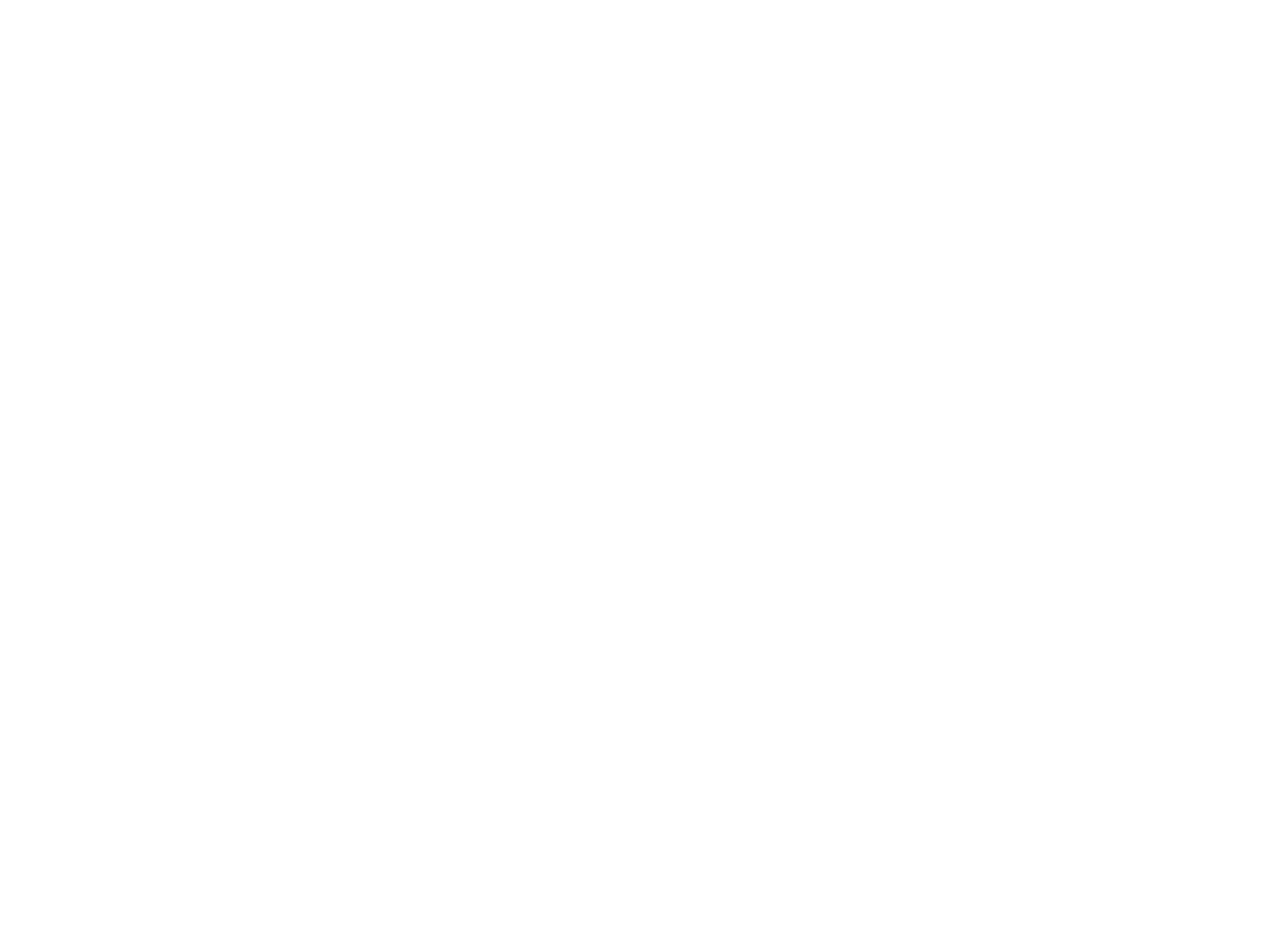
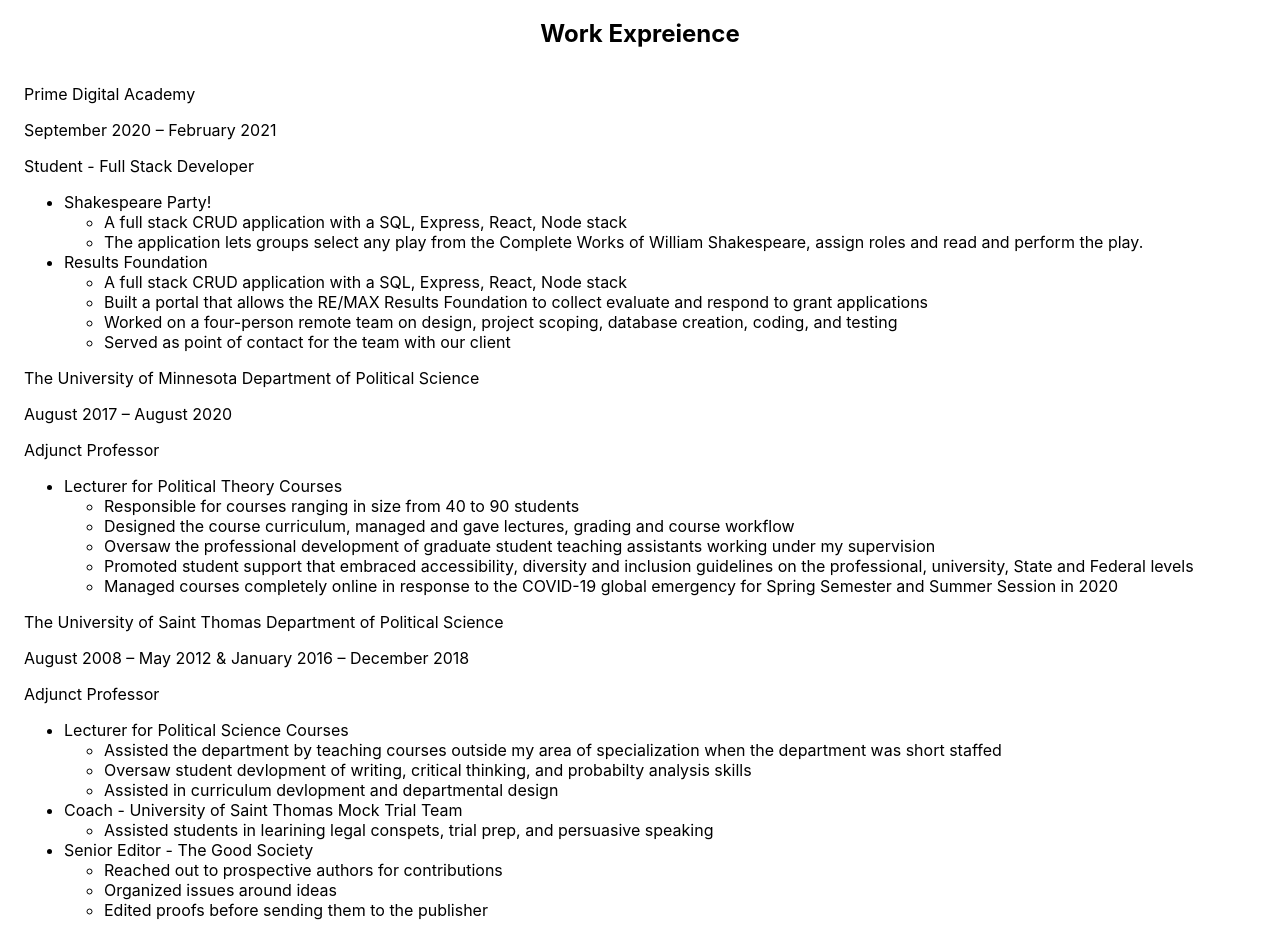
Before and after one commit to sdeda1us/aws-homepage-project, a React (Create React App) app: page /resume in a window 1280 px wide. Shown: the part 600-1536 px from the top of the page. Before the commit the page ends 800 px from the top, so only its background shows below. Built offline with nearby package versions, Linux system fonts and the light colour scheme.

Commit message:
most of resume content is in the app

```diff
--- a/src/Resume/Resume.jsx
+++ b/src/Resume/Resume.jsx
@@ -1,40 +1,87 @@
 import React from 'react';
-import {GridList, GridListTile, Grid, Container} from '@material-ui/core';
+import {Grid, Container} from '@material-ui/core';
+import Title from './Sections/Title.jsx';
+import Skills from './Sections/Skills.jsx';
+import Biography from './Sections/Biography.jsx';
+import Experience from './Sections/Experience.jsx';
 
 export default function Resume() {
-    const skillList = [['HTML', 'CSS', 'Javascript', 'React'], ['Nodejs', 'Express', 'postgreSQL', 'npm'], ['Material-UI', 'Bootstrap', 'Git', 'AWS']];
+    const experiences = [{
+                            place: 'Prime Digital Academy',
+                            dateRange: 'September 2020 – February 2021',
+                            jobTitle: 'Student - Full Stack Developer',
+                            workSpotlight: [
+                                {
+                                    title: 'Shakespeare Party!',
+                                    description: [
+                                        'A full stack CRUD application with a SQL, Express, React, Node stack',
+                                        'The application lets groups select any play from the Complete Works of William Shakespeare, assign roles and read and perform the play.'
+                                    ]
+                                },
+                                {
+                                    title: 'Results Foundation',
+                                    description: [
+                                        'A full stack CRUD application with a SQL, Express, React, Node stack',
+                                        'Built a portal that allows the RE/MAX Results Foundation to collect evaluate and respond to grant applications', 'Worked on a four-person remote team on design, project scoping, database creation, coding, and testing', 'Served as point of contact for the team with our client'
+                                    ]
+                                }
+                            ]
+                        },
+                        {
+                            place: 'The University of Minnesota Department of Political Science',
+                            dateRange: 'August 2017 – August 2020',
+                            jobTitle: 'Adjunct Professor',
+                            workSpotlight: [{
+                                title: 'Lecturer for Political Theory Courses',
+                                description: [
+                                    'Responsible for courses ranging in size from 40 to 90 students',
+                                    'Designed the course curriculum, managed and gave lectures, grading and course workflow',
+                                    'Oversaw the professional development of graduate student teaching assistants working under my supervision',
+                                    'Promoted student support that embraced accessibility, diversity and inclusion guidelines on the professional, university, State and Federal levels',
+                                    'Managed courses completely online in response to the COVID-19 global emergency for Spring Semester and Summer Session in 2020'
+                                ]
+                            }]
+                        },
+                        {
+                            place: 'The University of Saint Thomas Department of Political Science',
+                            dateRange: 'August 2008 – May 2012 & January 2016 – December 2018',
+                            jobTitle: 'Adjunct Professor',
+                            workSpotlight: [
+                                {
+                                    title: 'Lecturer for Political Science Courses',
+                                    description: [
+                                        'Assisted the department by teaching courses outside my area of specialization when the department was short staffed',
+                                        'Oversaw student devlopment of writing, critical thinking, and probabilty analysis skills',
+                                        'Assisted in curriculum devlopment and departmental design'
+                                    ]
+                                },
+                                {
+                                    title: 'Coach - University of Saint Thomas Mock Trial Team',
+                                    description: [
+                                        'Assisted students in learining legal conspets, trial prep, and persuasive speaking',
+                                    ]
+                                },
+                                {
+                                    title: 'Senior Editor - The Good Society',
+                                    description: [
+                                        'Reached out to prospective authors for contributions',
+                                        'Organized issues around ideas',
+                                        'Edited proofs before sending them to the publisher'
+                                    ]
+                                }
+                            ]
+                        }
+                        ]
 
     return (
         <Container>
+            <Title/>
+            <Skills/>
+            <Biography/>
             <Grid container spacing={12} justify="center">
-                <h1>Steven Maloney</h1>
+                <h2>Work Expreience</h2>
             </Grid>
-            <Grid container spacing={12} justify="center">
-                <h2>Relevant Skills</h2>
-            </Grid>
-            <Grid container spacing={12} justify="center">
-            <GridList cols={3}>
-            {skillList.map((skillSet)=>(
-                <GridListTile>
-                    <ul>
-                        {skillSet.map((skill)=>(<li>{skill}</li>))}
-                    </ul>
-                </GridListTile>
-            ))}
-            </GridList>
-            </Grid>
-            <Grid container spacing={12} justify="center">
-                <h2>Biography</h2>
-                <p>When I was a political scientist, I researched
-                    how systems of people learn. So, while it might not seem a normal transition,
-                    I personally see moving into software engineering as a natural move into a different
-                    field in information processing. I have always been interested in how information moves
-                    through systems, and now I want to help build systems instead of just studying them.
-                </p>
-            </Grid>
-
+                {experiences.map((xp)=>(<Experience place = {xp.place} dateRange={xp.dateRange} jobTitle={xp.jobTitle} workSpotlight = {xp.workSpotlight}/>))}
         </Container>
-
-
     )
 }
--- /dev/null
+++ b/src/Resume/Sections/Biography.jsx
@@ -0,0 +1,18 @@
+import React from 'react';
+import {Grid} from '@material-ui/core';
+
+export default function Biography(){
+
+    return(
+        <Grid container spacing={12} justify="center">
+            <h2>Biography</h2>
+            <p>When I was a political scientist, I researched
+                how systems of people learn. So, while it might not seem a normal transition,
+                I personally see moving into software engineering as a natural move into a different
+                field in information processing. I have always been interested in how information moves
+                through systems, and now I want to help build systems instead of just studying them.
+            </p>
+        </Grid>
+    )
+
+}
--- /dev/null
+++ b/src/Resume/Sections/Experience.jsx
@@ -0,0 +1,21 @@
+import React from 'react';
+
+export default function Experience({place, dateRange, jobTitle, workSpotlight}) {
+
+    return(
+        <>
+        <p>{place}</p>
+        <p>{dateRange}</p>
+        <p>{jobTitle}</p>
+        <ul>{workSpotlight.map((worksp)=>(
+            <>
+                <li>{worksp.title}</li>
+                <ul>
+                    {worksp.description.map((d)=>(<li>{d}</li>))}
+                </ul>
+            </>
+            ))}
+        </ul>
+        </>
+    )
+}
--- /dev/null
+++ b/src/Resume/Sections/Skills.jsx
@@ -0,0 +1,26 @@
+import React from 'react';
+import {Grid, GridList, GridListTile} from '@material-ui/core';
+
+
+export default function Skills() {
+    const skillList = [['HTML', 'CSS', 'Javascript', 'React'], ['Nodejs', 'Express', 'postgreSQL', 'npm'], ['Material-UI', 'Bootstrap', 'Git', 'AWS']];
+
+    return (
+        <>
+            <Grid container spacing={12} justify="center">
+                <h2>Relevant Skills</h2>
+            </Grid>
+            <Grid container spacing={12} justify="center">
+                <GridList cols={3}>
+                {skillList.map((skillSet)=>(
+                    <GridListTile>
+                        <ul>
+                            {skillSet.map((skill)=>(<li>{skill}</li>))}
+                        </ul>
+                    </GridListTile>
+                ))}
+                </GridList>
+            </Grid>
+        </>
+    )
+}
--- /dev/null
+++ b/src/Resume/Sections/Title.jsx
@@ -0,0 +1,10 @@
+import React from 'react';
+import {Grid} from '@material-ui/core';
+
+export default function Title() {
+    return(
+        <Grid container spacing={12} justify="center">
+                <h1>Steven Maloney</h1>
+            </Grid>
+    )
+}
```
